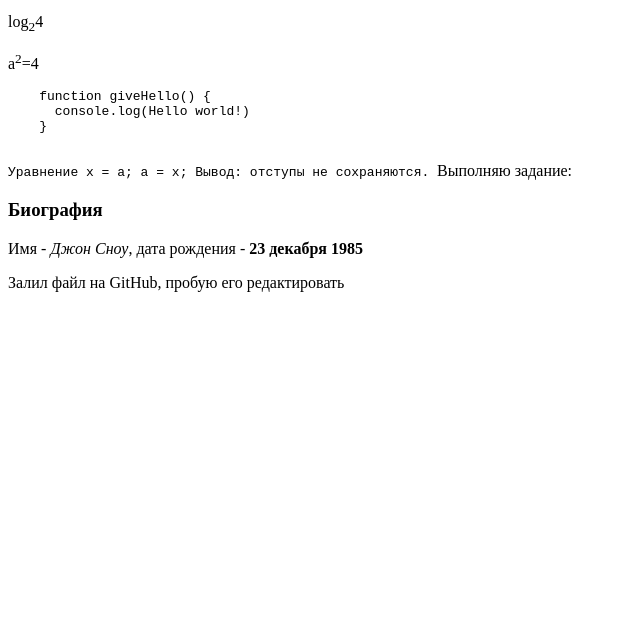
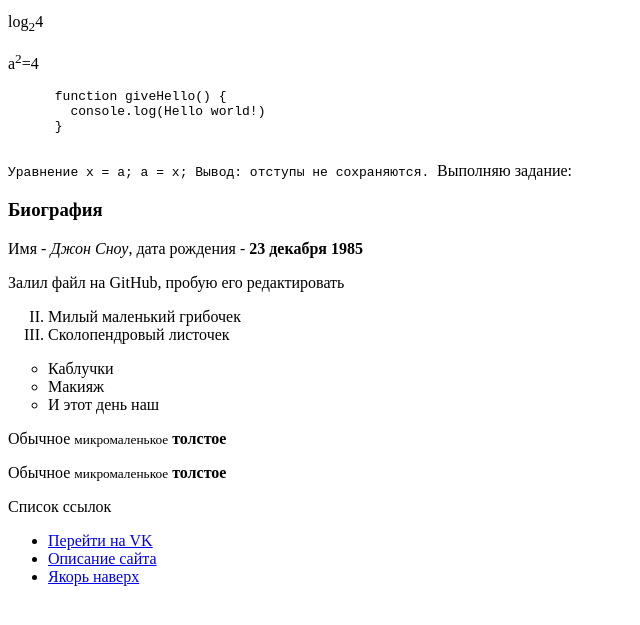
Before and after one commit to Gooserion/HTML-ITProger, a plain HTML site: page index.html in a window 1280 px wide. Shown: the part 119-744 px from the top of the page, without its empty margins (0-640 px from the left). Drawn offline with Linux system fonts and the light colour scheme.

Commit message:
Update index.html

```diff
--- a/index.html
+++ b/index.html
@@ -1,4 +1,5 @@
 <!DOCTYPE html>
+<html>
   <head>
     <meta charset="utf-8">
     <meta name="author" content="Aram">
@@ -8,6 +9,7 @@
   </head>
   <body>
     <!-- Комментарий -->
+    <a name="Наверх"></a>
     <h1>Заголовок 1</h1>
     <p>Обычный <b>жирный</b> обычный <em>курсив</em>
       <b><em>жирный курсив</em></b> <i>снова курсив</i>
@@ -31,5 +33,37 @@
     Выполняю задание:
     <h3>Биография</h3>
     <p>Имя - <i>Джон Сноу</i>, дата рождения - <b>23 декабря 1985</b></p>
+    <p>Залил файл на GitHub, пробую его редактировать</p>
+
+
+    <!-- Списки
+    ol - ordered list - нумерованный список
+    ul - unordered list - непронумерованный список
+    li - list item - элемент списка
+    -->
+
+    <ol start="2" type="I">
+      <li>Милый маленький грибочек</li>
+      <li>Сколопендровый листочек</li>
+    </ol>
+
+    <ul type="circle">
+      <li>Каблучки</li>
+      <li>Макияж</li>
+      <li>И этот день наш</li>
+    </ul>
+    <!-- Lesson 7. Атрибуты -->
+    <p title="Одно предложение">Обычное <small title="маленькое">
+      микромаленькое</small> <b title="жирнич">толстое</b></p>
+    <p title="Одно предложение">Обычное <small>микромаленькое</small> <b>
+    толстое</b></p>
+    <!-- Lesson 8. Ссылки-->
+    <p>Список ссылок</p>
+    <ul>
+      <li><a href="http://vk.com" title="Вконтакте" target="_blank">Перейти на VK</a></li>
+      <li><a href="about.html" title="Описание" target="_blank">Описание сайта</a></li>
+      <li><a href="#Наверх">Якорь наверх</a></li>
+    </ul>
+
   </body>
-<p>Залил файл на GitHub, пробую его редактировать</p>
+</html>
```
Lines whose indentation alone changed are shown as unchanged.
